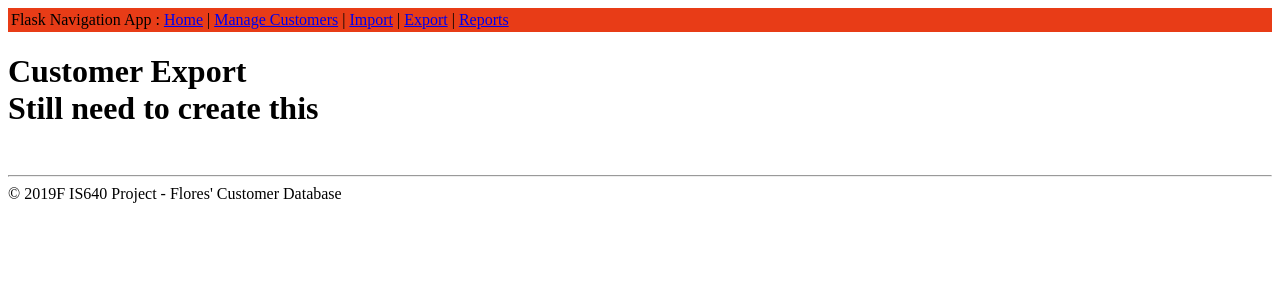
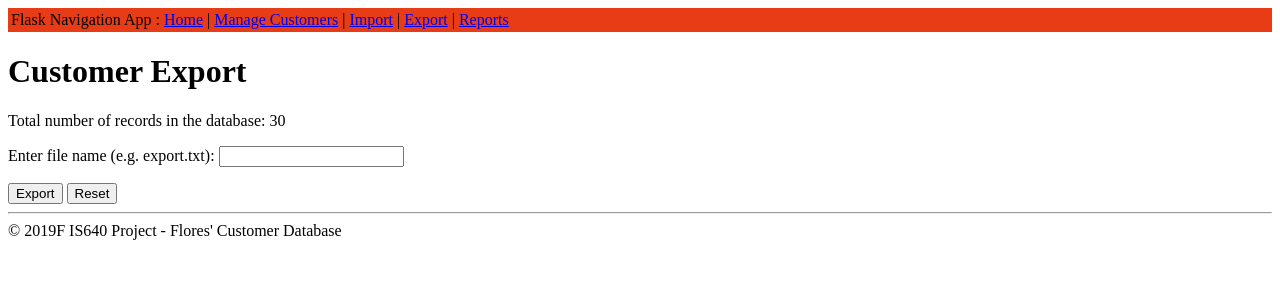
Before and after one commit to TrellixVulnTeam/web_sales_app_8GTY, a Flask app: page /export in a window 1280 px wide. Shown: the top 300 px of the page. Run offline with Flask 2, Linux system fonts and the light colour scheme; data comes from the database, SQL or seed files in the repository.

Commit message:
Completed project - meets all requirements

```diff
--- a/flasknav/app.py
+++ b/flasknav/app.py
@@ -151,12 +151,16 @@ def import_file():
         return render_template('import_file.html', totRec=totRec)
 
 
-
-
-
-@app.route('/export')
+@app.route('/export', methods=['POST', 'GET'])
 def export():
-    return render_template('export.html')
+    if request.method == 'POST':
+        filename = request.form.get("filename")
+        records_exported = dbtasks.export_file(filename)
+        totRec = dbtasks.totRecords()
+        return render_template('export.html', totRec=totRec, records_exported=records_exported)
+    else:
+        totRec = dbtasks.totRecords()
+        return render_template("export.html", totRec=totRec)
 
 
 @app.route('/reports', methods=['POST', 'GET'])
--- a/flasknav/dbtasks.py
+++ b/flasknav/dbtasks.py
@@ -1,6 +1,5 @@
 import sqlite3
-import random
-from datetime import datetime
+import csv
 
 # Hard coded database name.  Real-world, use a config file
 dbname = 'customers.db'
@@ -194,34 +193,15 @@ def sql_insert_customer(collection, errfile):
 
     return totRecInserted
 
-##def insert_customer(collection):
-# No error file for this use case
-# Create connection, cursor, and execute insert statement
-# con = sqlite3.connect(dbname)
-# curs = con.cursor()
-# now = datetime.now()
-# myTimeStamp = now.strftime("%Y%m%d_%H%M%S")
-# Use exception handling
-# try:
-# curs.execute('INSERT INTO customer(cusId, cusFname, cusLname, cusState, cusSalesYTD, cusSalesPrev) VALUES(?, ?, ?, ?, ?, ?)', collection)
-# except sqlite3.IntegrityError:
-# print('Record already exists', collection)
-# with open('insert_error.txt', mode='a') as errorfile:
-# for item in collection:
-# print(item, end=' ', file=errorfile)
-# print(file=errorfile)
-# except Exception as e:
-# print('exception', str(e))
-# con.commit()
 
-# Loop through the records in the file and insert into the database
-# numRecs = 0
-# with open('txtfile', mode='r') as cusfile:
-# for record in cusfile:
-# numRecs += 1
-# rec = record.split()
-# sql_insert_customer(rec)
+def export_file(filename):
+    con = sqlite3.connect(dbname)
+    db_records = getCustomers()
+    totRec = totRecords()
 
-# print('number of records: ', numRecs)
-# Close database connection
-# con.close()
+    with open(filename, mode='w') as export_file:
+        export_writer = csv.writer(export_file, delimiter=' ')
+        for record in db_records:
+            export_writer.writerow(record)
+
+    return totRec
--- a/flasknav/templates/export.html
+++ b/flasknav/templates/export.html
@@ -7,10 +7,15 @@
 		{% include 'header.html' %}
 		<h1>
 		Customer Export
-		<br>
-		Still need to create this
-		</h1>
-		<br>
+        </h1>
+        <p>Total number of records in the database: {{ totRec }}</p>
+        {% if records_exported is defined %}
+            <p>Total number of records exported: {{ records_exported }}</p>
+        {% endif %}
+        <form action="/export" method="POST">
+            <p>Enter file name (e.g. export.txt): <input type="text" name="filename"></p>
+            <input type="submit" value="Export"> <input type="reset" value="Reset">
+        </form>
 		{% include 'footer.html' %}
     </body>
 </html>
```
